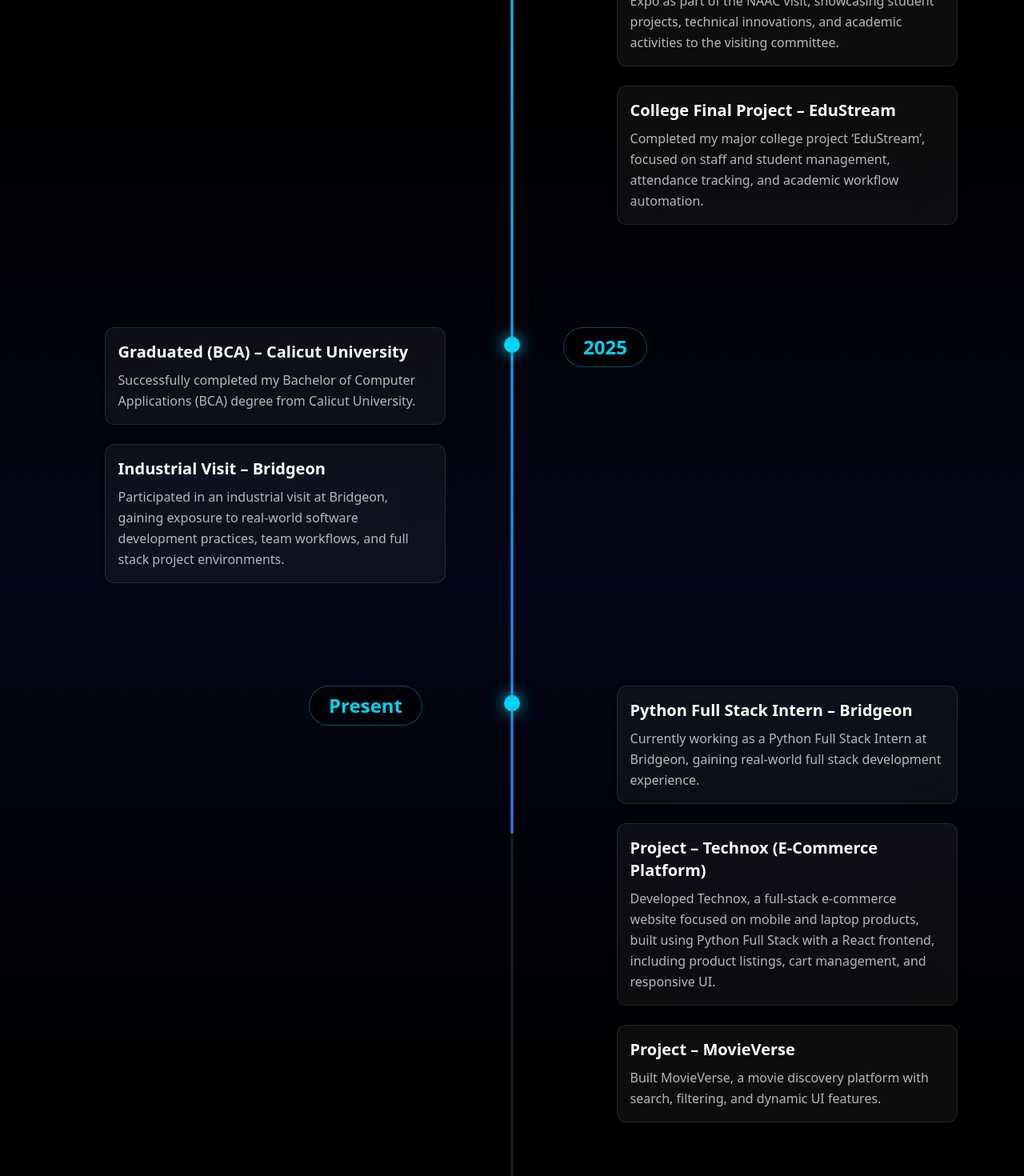
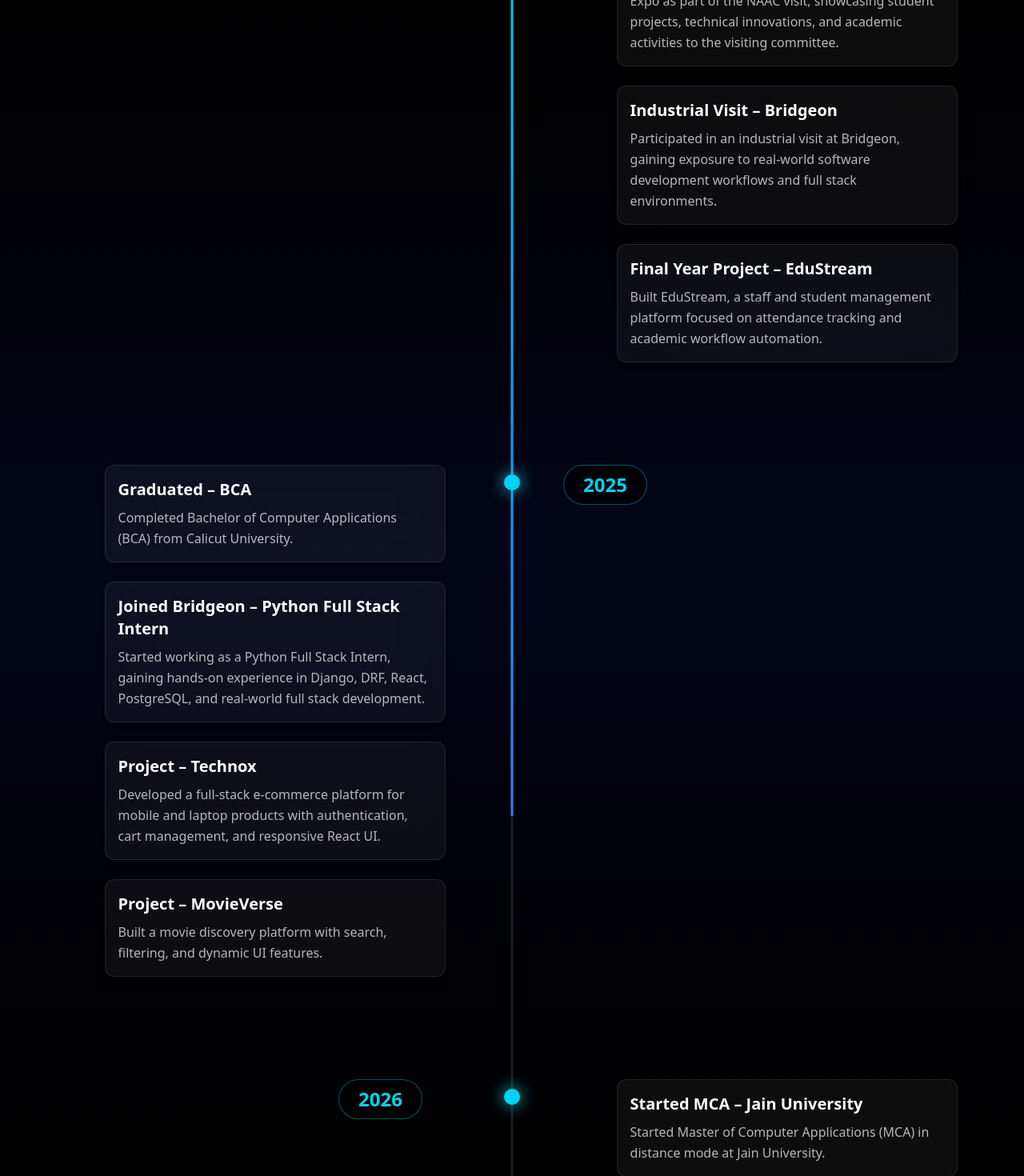
Before and after one commit to Adil-Aadhi/My-Portfolio, a React (Vite) app: page / in a window 1280 px wide. Shown: the part 2220-3690 px from the top of the page at 80% size. Built offline with nearby package versions, Linux system fonts and the light colour scheme.

Commit message:
timeline update

```diff
--- a/src/components/timelineData.js
+++ b/src/components/timelineData.js
@@ -9,9 +9,14 @@
           "Organized and conducted a Department-level Tech Expo as part of the NAAC visit, showcasing student projects, technical innovations, and academic activities to the visiting committee."
       },
       {
-        title: "College Final Project – EduStream",
+        title: "Industrial Visit – Bridgeon",
         description:
-          "Completed my major college project ‘EduStream’, focused on staff and student management, attendance tracking, and academic workflow automation."
+          "Participated in an industrial visit at Bridgeon, gaining exposure to real-world software development workflows and full stack environments."
+      },
+      {
+        title: "Final Year Project – EduStream",
+        description:
+          "Built EduStream, a staff and student management platform focused on attendance tracking and academic workflow automation."
       }
     ]
   },
@@ -19,50 +24,40 @@
     year: "2025",
     items: [
       {
-        title: "Graduated (BCA) – Calicut University",
+        title: "Graduated – BCA",
         description:
-          "Successfully completed my Bachelor of Computer Applications (BCA) degree from Calicut University."
+          "Completed Bachelor of Computer Applications (BCA) from Calicut University."
       },
       {
-        title: "Industrial Visit – Bridgeon",
+        title: "Joined Bridgeon – Python Full Stack Intern",
         description:
-            "Participated in an industrial visit at Bridgeon, gaining exposure to real-world software development practices, team workflows, and full stack project environments."
-        }
-    ]
-  },
-  {
-    year: "Present",
-    items: [
+          "Started working as a Python Full Stack Intern, gaining hands-on experience in Django, DRF, React, PostgreSQL, and real-world full stack development."
+      },
       {
-        title: "Python Full Stack Intern – Bridgeon",
+        title: "Project – Technox",
         description:
-          "Currently working as a Python Full Stack Intern at Bridgeon, gaining real-world full stack development experience."
+          "Developed a full-stack e-commerce platform for mobile and laptop products with authentication, cart management, and responsive React UI."
       },
-     {
-        title: "Project – Technox (E-Commerce Platform)",
-        description:
-            "Developed Technox, a full-stack e-commerce website focused on mobile and laptop products, built using Python Full Stack with a React frontend, including product listings, cart management, and responsive UI."
-    },
       {
         title: "Project – MovieVerse",
         description:
-          "Built MovieVerse, a movie discovery platform with search, filtering, and dynamic UI features."
+          "Built a movie discovery platform with search, filtering, and dynamic UI features."
       }
     ]
   },
   {
     year: "2026",
     items: [
-              {
-          title: "Upcoming Project – 3D PC Customization",
-          description:
-            "An upcoming platform focused on interactive 3D PC customization, enabling users to visualize and design custom PC builds."
-        },
-      // {
-      //   title: "Upcoming Project – AI Mock Interview",
-      //   description:
-      //     "Starting development of an AI-powered mock interview platform to help candidates prepare for technical interviews."
-      // }
+      {
+        title: "Started MCA – Jain University",
+        description:
+          "Started Master of Computer Applications (MCA) in distance mode at Jain University."
+      },
+      {
+        title: "Project – 3D PC Customization Platform",
+        description:
+          "Completed an interactive 3D PC customization platform with real-time component visualization, role-based systems, WebSockets, Redis, Docker, and full stack architecture using Django and React."
+      }
     ]
   }
 ];
```
